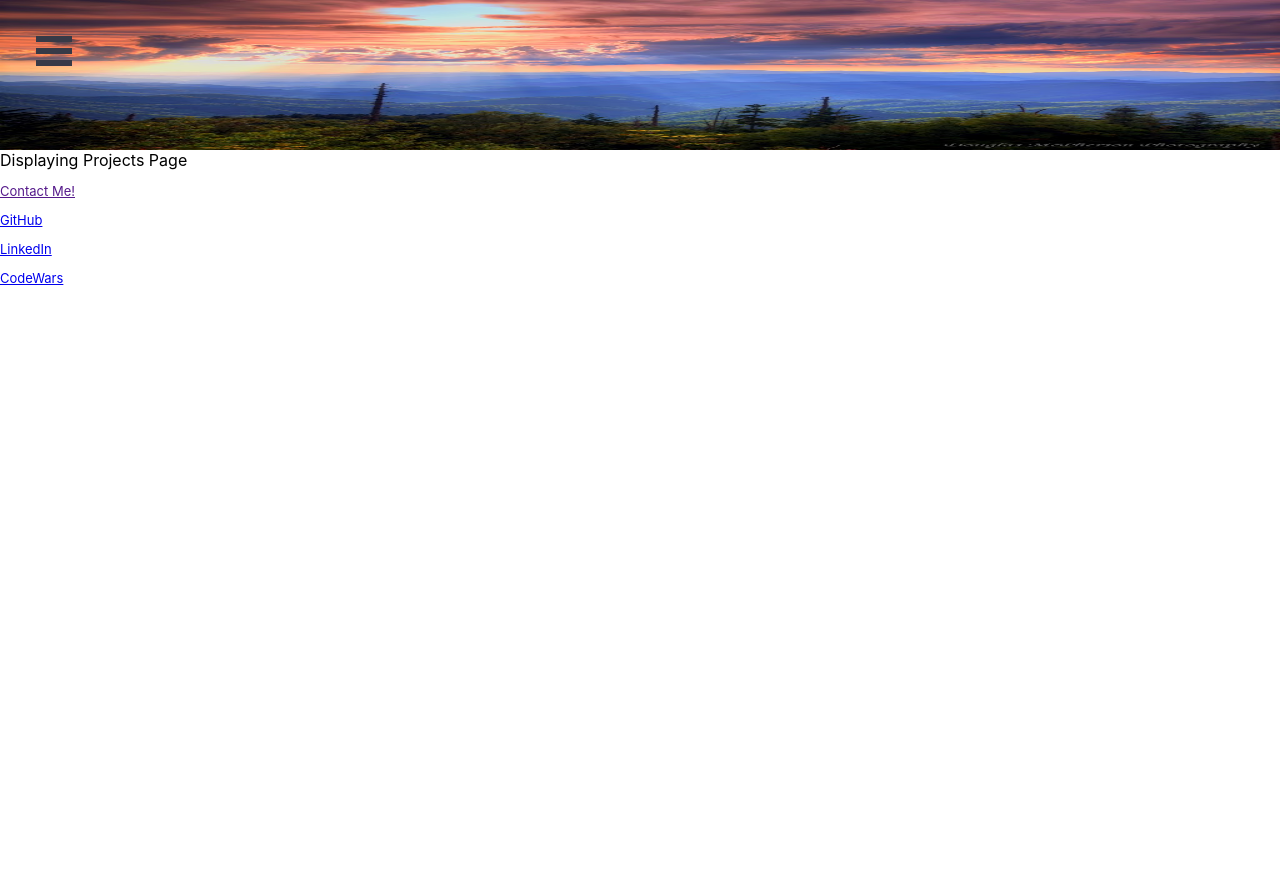
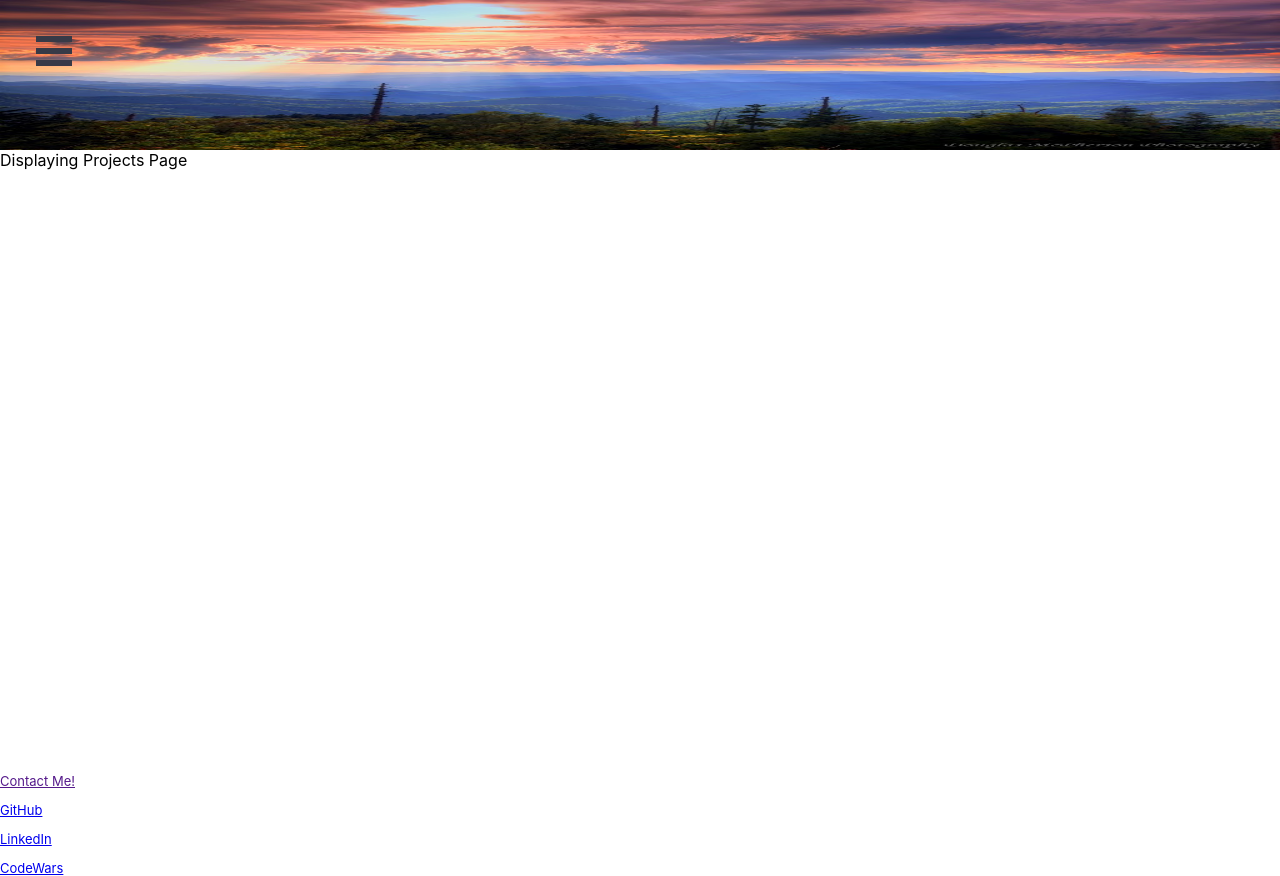
Before and after one commit to Lil-Chevy/react-web-page, a React (Create React App) app: page /Projects in a window 1280 px wide. Before the commit the page ends 800 px from the top, so only its background shows below. Built offline with nearby package versions, Linux system fonts and the light colour scheme.

Commit message:
adjust footer to bottom of viewport

```diff
--- a/src/components/footer/footer.css
+++ b/src/components/footer/footer.css
@@ -1,5 +1,12 @@
 p {
   font-size: small;
+}
+
+.footer {
+  position: absolute;
+  bottom: 0;
+  width: 100%;
+  height: 2.5rem; /* Footer height */
 }
 
 .footer-item {
--- a/src/components/footer/index.js
+++ b/src/components/footer/index.js
@@ -3,7 +3,7 @@ import "./footer.css";
 
 function Footer() {
   return (
-    <section>
+    <section className="footer">
       <p className="footer-item">
         <a href=""> Contact Me!</a>
       </p>
```
